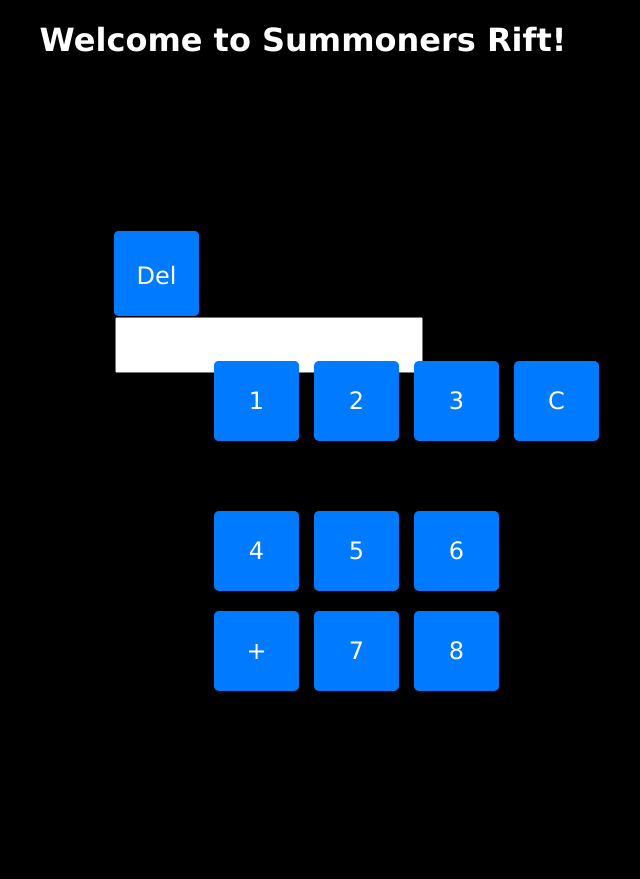
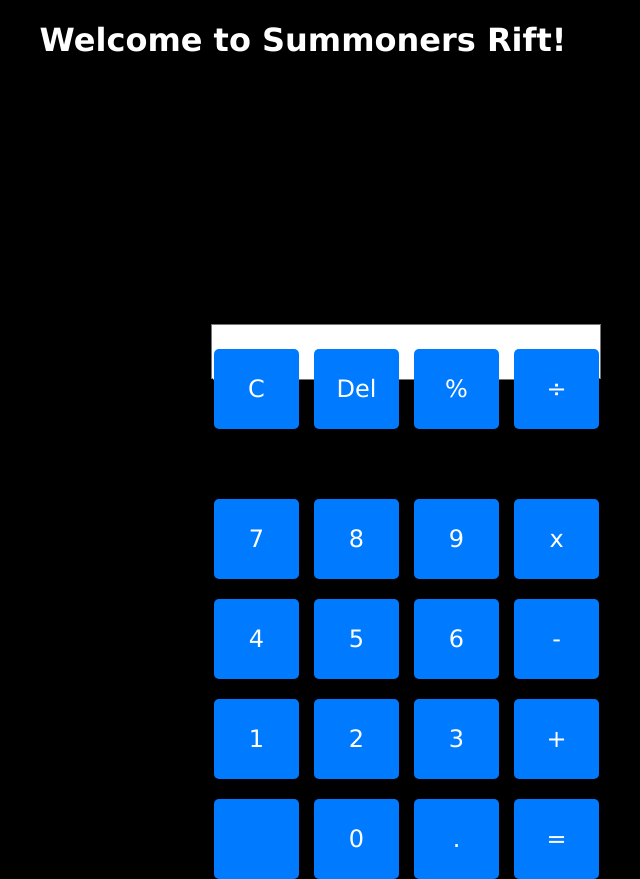
Before and after one commit to Bald11/online-calculator, a plain HTML site: page index.html in a window 1280 px wide. Shown: the whole page, without its empty margins (337-977 px from the left). Before the commit the page ends 800 px from the top, so only its background shows below. Drawn offline with Linux system fonts and the light colour scheme.

Commit message:
quick fix

```diff
--- a/css/styles.css
+++ b/css/styles.css
@@ -28,95 +28,127 @@ body
 }
 .button[data-position="0"]
 {
-    left: 350px;
-    transform: translate(200px, -50%);
+    left: 650px;
+    top: 850px;
+    transform: translate(200px, -65%);
 }
 .button[data-position="1"]
 {
     left: 350px;
-    transform: translate(200px, -50%);
+    transform: translate(200px, -65%);
 }
 .button[data-position="2"]
 {
     left: 450px;
-    transform: translate(200px, -50%);
+    transform: translate(200px, -65%);
 }
 .button[data-position="3"]
 {
     left: 550px;
-    transform: translate(200px, -50%);
+    transform: translate(200px, -65%);
 }
 .button[data-position="4"]
 {
     left: 650px;
-    transform: translate(200px, -50%);
+    transform: translate(200px, -65%);
 }
 .button[data-position="5"]
 {
     left: 350px;
     top: 550px;
-    transform: translate(200px, -50%);
+    transform: translate(200px, -65%);
 }
 .button[data-position="6"]
 {
     left: 450px;
     top: 550px;
-    transform: translate(200px, -50%);
+    transform: translate(200px, -65%);
 }
 .button[data-position="7"]
 {
     left: 550px;
     top: 550px;
-    transform: translate(200px, -50%);
+    transform: translate(200px, -65%);
 }
 .button[data-position="8"]
 {
-    left: 350px;
-    top: 650px;
-    transform: translate(200px, -50%);
+    left: 650px;
+    top: 550px;
+    transform: translate(200px, -65%);
 }
 .button[data-position="9"]
 {
-    left: 450px;
+    left: 350px;
     top: 650px;
-    transform: translate(200px, -50%);
+    transform: translate(200px, -65%);
 }
 .button[data-position="10"]
 {
-    left: 550px;
+    left: 450px;
     top: 650px;
-    transform: translate(200px, -50%);
+    transform: translate(200px, -65%);
 }
 .button[data-position="11"]
 {
-    left: 250px;
-    top: 270px;
-    transform: translate(200px, -50%);
+    left: 550px;
+    top: 650px;
+    transform: translate(200px, -65%);
 }
 .button[data-position="12"]
 {
-    left: 250px;
-    top: 270px;
-    transform: translate(200px, -50%);
+    left: 650px;
+    top: 650px;
+    transform: translate(200px, -65%);
 }
 .button[data-position="13"]
 {
-    left: 250px;
-    top: 275px;
-    transform: translate(200px, -50%);
+    left: 350px;
+    top: 750px;
+    transform: translate(200px, -65%);
 }
 .button[data-position="14"]
 {
-    left: 250px;
-    top: 275px;
-    transform: translate(200px, -50%);
+    left: 450px;
+    top: 750px;
+    transform: translate(200px, -65%);
 }
+.button[data-position="15"]
+{
+    left: 550px;
+    top: 750px;
+    transform: translate(200px, -65%);
+}
+.button[data-position="16"]
+{
+    left: 650px;
+    top: 750px;
+    transform: translate(200px, -65%);
+}
+.button[data-position="17"]
+{
+    left: 350px;
+    top: 850px;
+    transform: translate(200px, -65%);
+}
+.button[data-position="18"]
+{
+    left: 450px;
+    top: 850px;
+    transform: translate(200px, -65%);
+}
+.button[data-position="19"]
+{
+    left: 550px;
+    top: 850px;
+    transform: translate(200px, -65%);
+}
+
 #OutputCal
 {
     height: 50px;
-    width: 300px;
+    width: 382px;
     position: absolute;
-    top: 345px;
-    left: 252px;
-    transform: translate(200px, -50%);
+    top: 360px;
+    left: 348px;
+    transform: translate(200px, -65%);
 }
--- a/index.html
+++ b/index.html
@@ -8,21 +8,26 @@
     <body>
         <h1 class="header"><center>Welcome to Summoners Rift!</center></h1>
         <input type="text" id="OutputCal">
-        <button id="enter" class="button" data-position="0" onclick="buttonClick(408)">Enter</button>
-        <button id="num1" class="button" data-position="1" onclick="buttonClick(1)">1</button>
-        <button id="num2" class="button" data-position="2" onclick="buttonClick(2)">2</button>
-        <button id="num3" class="button" data-position="3" onclick="buttonClick(3)">3</button>
-        <button id="num4" class="button" data-position="4" onclick="buttonClick(404)">C</button>
-        <button id="num5" class="button" data-position="5" onclick="buttonClick(4)">4</button>
-        <button id="num6" class="button" data-position="6" onclick="buttonClick(5)">5</button>
-        <button id="num7" class="button" data-position="7" onclick="buttonClick(6)">6</button>
-        <button id="num8" class="button" data-position="8" onclick="buttonClick(406)">+</button>
-        <button id="num9" class="button" data-position="9" onclick="buttonClick(7)">7</button>
-        <button id="num10" class="button" data-position="10" onclick="buttonClick(8)">8</button>
-        <button id="num11" class="button" data-position="11" onclick="buttonClick(9)">9</button>
+        <button id="enter" class="button" data-position="0" onclick="buttonClick(408)">=</button>
+        <button id="num1" class="button" data-position="1" onclick="buttonClick(1)">C</button>
+        <button id="num2" class="button" data-position="2" onclick="buttonClick(2)">Del</button>
+        <button id="num3" class="button" data-position="3" onclick="buttonClick(3)">%</button>
+        <button id="num4" class="button" data-position="4" onclick="buttonClick(404)">÷</button>
+        <button id="num5" class="button" data-position="5" onclick="buttonClick(4)">7</button>
+        <button id="num6" class="button" data-position="6" onclick="buttonClick(5)">8</button>
+        <button id="num7" class="button" data-position="7" onclick="buttonClick(6)">9</button>
+        <button id="num8" class="button" data-position="8" onclick="buttonClick(406)">x</button>
+        <button id="num9" class="button" data-position="9" onclick="buttonClick(7)">4</button>
+        <button id="num10" class="button" data-position="10" onclick="buttonClick(8)">5</button>
+        <button id="num11" class="button" data-position="11" onclick="buttonClick(9)">6</button>
         <button id="num12" class="button" data-position="12" onclick="buttonClick(407)">-</button>
-        <button id="num13" class="button" data-position="13" onclick="buttonClick(0)">0</button>
-        <button id="deleteInput" class="button" data-position="14" onclick="buttonClick(405)">Del</button>
+        <button id="num13" class="button" data-position="13" onclick="buttonClick(0)">1</button>
+        <button id="deleteInput" class="button" data-position="14" onclick="buttonClick(405)">2</button>
+        <button id="num14" class="button" data-position="15" onclick="buttonClick(405)">3</button>
+        <button id="num15" class="button" data-position="16" onclick="buttonClick(405)">+</button>
+        <button id="num16" class="button" data-position="17" onclick="buttonClick(405)"></button>
+        <button id="num17" class="button" data-position="18" onclick="buttonClick(405)">0</button>
+        <button id="num18" class="button" data-position="19" onclick="buttonClick(405)">.</button>
         <script src="js/script.js"></script>
     </body>
 </html>
```
